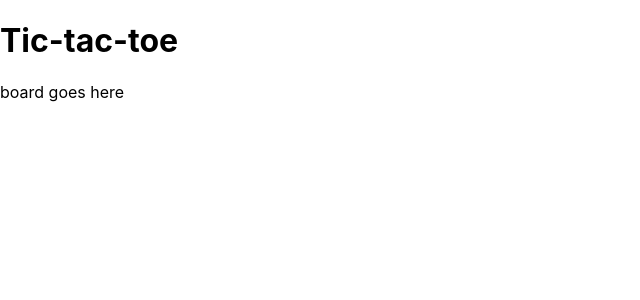
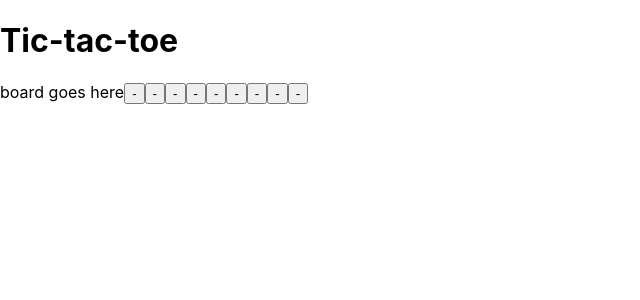
Before and after one commit to crei0/tic-tac-toe-react, a React (Create React App) app: page / in a window 1280 px wide. Shown: the top 300 px of the page, without its empty margins (0-640 px from the left). Built offline with nearby package versions, Linux system fonts and the light colour scheme.

Commit message:
WIP: New Board & Board Cell components, base state

```diff
--- a/src/App.js
+++ b/src/App.js
@@ -1,6 +1,7 @@
 import React from 'react';
 
 import './App.css';
+
 import Board from './components/Board'
 
 
@@ -13,7 +14,7 @@ function App() {
         </h1>
       </header>
       <main>
-        <Board></Board>
+        <Board />
       </main>
     </div>
   );
--- a/src/components/Board.jsx
+++ b/src/components/Board.jsx
@@ -1,16 +1,46 @@
 import React from 'react';
 
+import BoardCell from './BoardCell';
+
+// TODO: Create ENUM for current player, cell values, ...
+
 class Board extends React.Component {
+  state = {
+    grid: [
+      ["",  "",   ""],
+      ["",  "x",  "o"],
+      ["x", "o",  "o"]
+    ],
+    currentPlayer: "x",
+    score: {
+      playerX: 0,
+      playerO: 0
+    }
+  };
+
+  handleClick = (x, y) => {
+    console.info("handleClick", y, x);
+  };
 
   render() {
     return (
       <div>
         board goes here
+
+        <BoardCell y={0} x={0} value="-" clickHandler={this.handleClick} />
+        <BoardCell y={0} x={1} value="-" clickHandler={this.handleClick} />
+        <BoardCell y={0} x={2} value="-" clickHandler={this.handleClick} />
+
+        <BoardCell y={1} x={0} value="-" clickHandler={this.handleClick} />
+        <BoardCell y={1} x={1} value="-" clickHandler={this.handleClick} />
+        <BoardCell y={1} x={2} value="-" clickHandler={this.handleClick} />
+
+        <BoardCell y={2} x={0} value="-" clickHandler={this.handleClick} />
+        <BoardCell y={2} x={1} value="-" clickHandler={this.handleClick} />
+        <BoardCell y={2} x={2} value="-" clickHandler={this.handleClick} />
       </div>
     );
   }
 }
 
-// TODO: Document props
-
 export default Board;
--- /dev/null
+++ b/src/components/BoardCell.jsx
@@ -0,0 +1,53 @@
+import React from 'react';
+import PropTypes from 'prop-types';
+
+class BoardCell extends React.Component {
+
+  handleClick = () => {
+    const {
+      x,
+      y
+    } = this.props;
+
+    this.props.clickHandler(y, x);
+  }
+
+  render() {
+    const {
+      value
+    } = this.props;
+
+
+    return (
+      <button onClick={this.handleClick}>
+        {value}
+      </button>
+    );
+  }
+}
+
+// TODO: Document props
+
+BoardCell.propTypes = {
+  /**
+   * The X-axis (horizontal) position
+   */
+  x: PropTypes.number.isRequired,
+
+  /**
+   * The Y-axis (vertical) position
+   */
+  y: PropTypes.number.isRequired,
+
+  /**
+   * Can be "" (empty), 'x', 'o'
+   */
+  value: PropTypes.string.isRequired,
+
+  /**
+   * Function called when the cell is clicked
+   */
+  clickHandler: PropTypes.func.isRequired
+};
+
+export default BoardCell;
```
